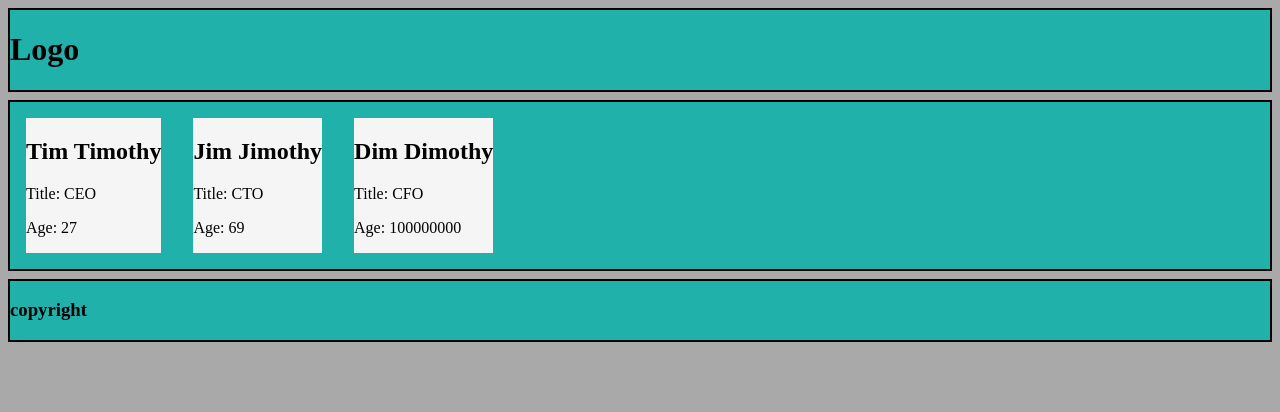
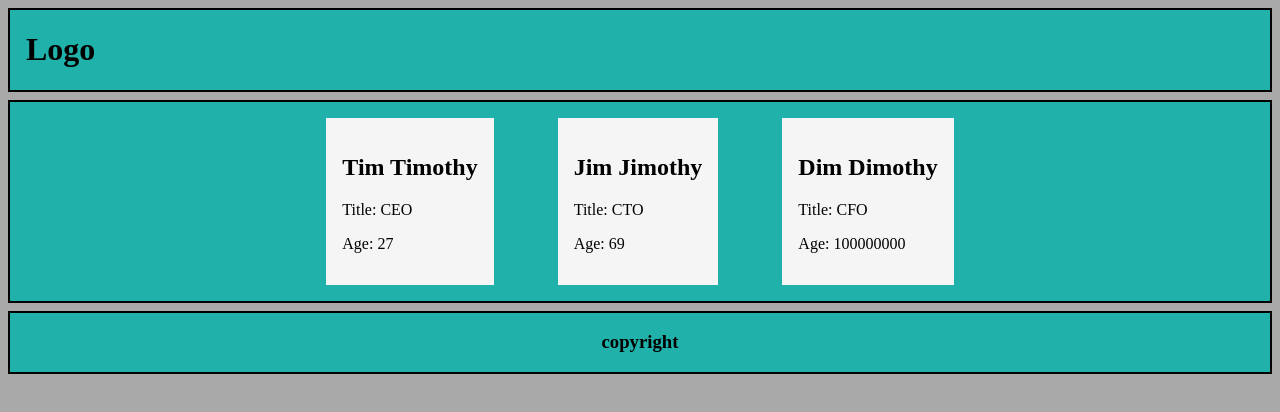
Before and after one commit to kmk9000/demo, a React (Vite) app: page / in a window 1280 px wide. Shown: the top 412 px of the page. Built offline with nearby package versions, Linux system fonts and the light colour scheme.

Commit message:
change styling, example of committing to a branch

```diff
--- a/src/index.css
+++ b/src/index.css
@@ -3,6 +3,7 @@ body {
 }
 header {
   border: solid 2px black;
+  padding: 0 1em 0 1em;
   margin: 0.5em 0 0.5em 0;
   background-color: lightseagreen;
 }
@@ -12,10 +13,13 @@ main {
   border: solid 2px black;
   margin: 0.5em 0 0.5em 0;
   background-color: lightseagreen;
+  justify-content: center;
+  gap: 2em;
 }
 
 .card {
   background-color: whitesmoke;
+  padding: 1em;
   margin: 1em;
 }
 
@@ -23,4 +27,5 @@ footer {
   border: solid 2px black;
   margin: 0.5em 0 0.5em 0;
   background-color: lightseagreen;
+  text-align: center;
 }
```
